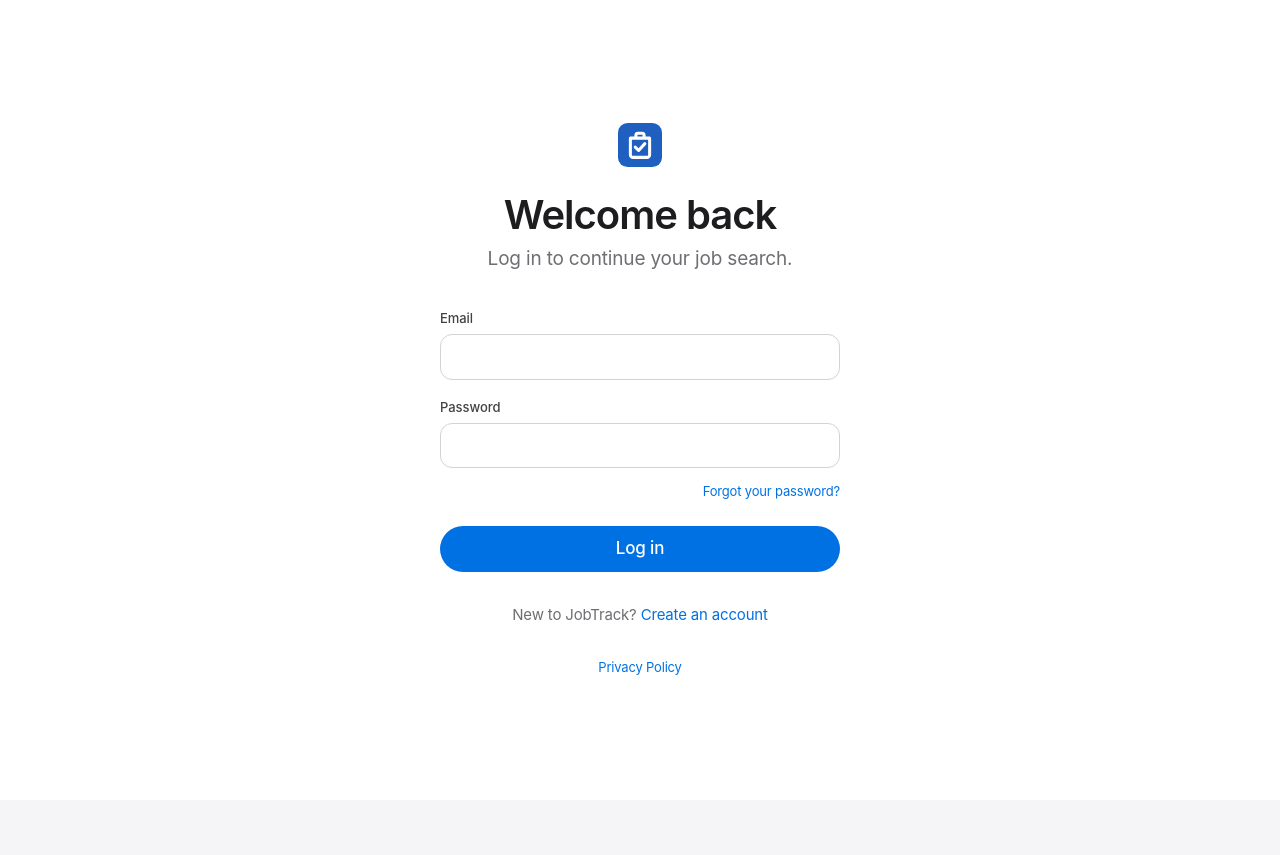
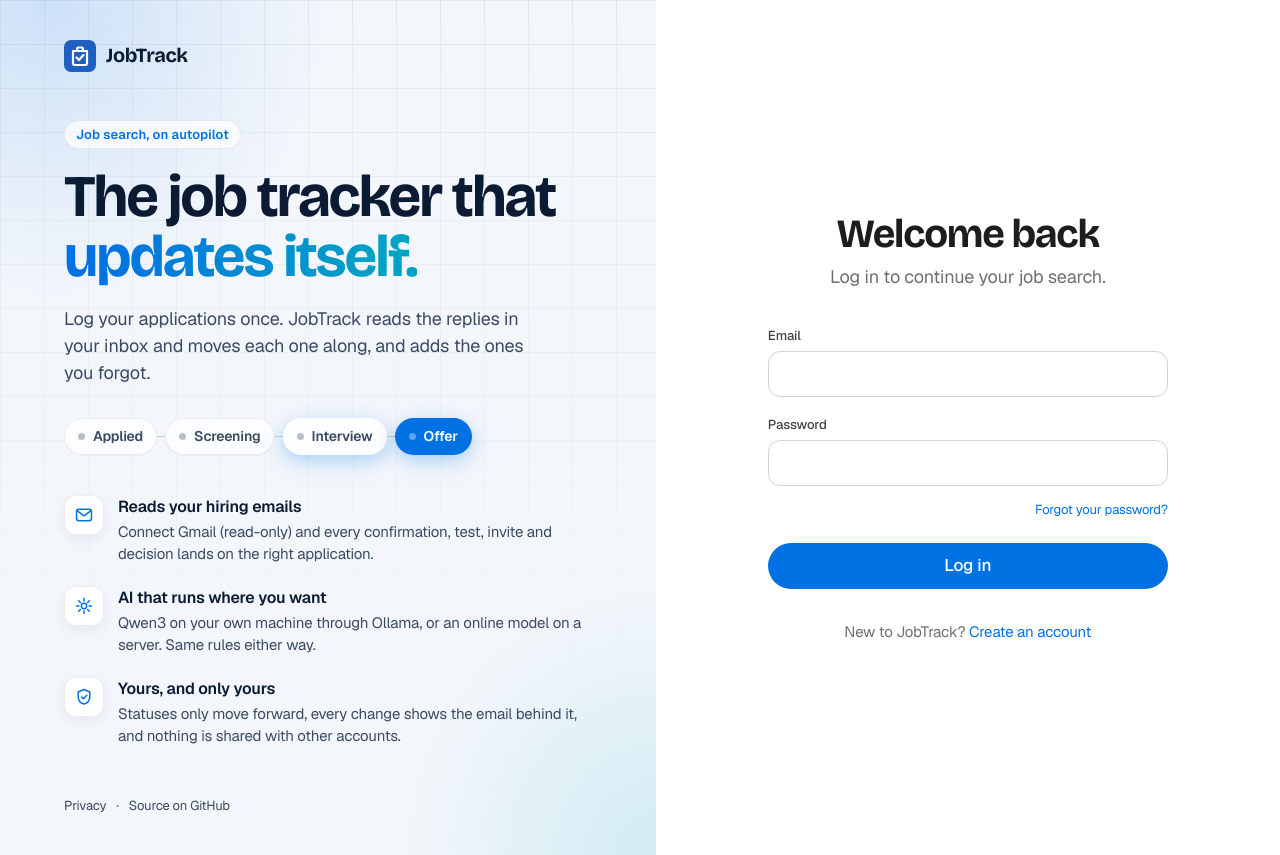
Before and after one commit to CodeByFarah/jobtracker, a React (Vite) app in the folder frontend/: page /login in a window 1280 px wide. Before the commit the page ends 800 px from the top, so only its background shows below. Built offline with nearby package versions, Linux system fonts and the light colour scheme; no server answers.

Commit message:
New sign-in screens: what JobTrack does beside the form, and new fonts

```diff
--- a/frontend/index.html
+++ b/frontend/index.html
@@ -8,11 +8,17 @@
     <meta name="color-scheme" content="light" />
     <meta name="theme-color" content="#f5f5f7" />
     <title>JobTrack</title>
-    <meta name="description" content="Track job applications, interviews and follow-ups in one place." />
-    <!-- Apple devices use SF Pro (the system font); everyone else gets Inter, its closest open relative. -->
+    <meta
+      name="description"
+      content="JobTrack is a job application tracker that reads your hiring emails (Gmail, read-only) and keeps every application's status up to date with AI that can run on your own computer."
+    />
+    <!-- Geist for text, Bricolage Grotesque for headlines (see --font / --font-display in index.css). -->
     <link rel="preconnect" href="https://fonts.googleapis.com" />
     <link rel="preconnect" href="https://fonts.gstatic.com" crossorigin />
-    <link href="https://fonts.googleapis.com/css2?family=Inter:opsz,wght@14..32,400..700&display=swap" rel="stylesheet" />
+    <link
+      href="https://fonts.googleapis.com/css2?family=Bricolage+Grotesque:opsz,wght@12..96,500..800&family=Geist:wght@400..700&display=swap"
+      rel="stylesheet"
+    />
   </head>
   <body>
     <div id="root"></div>
--- a/frontend/src/index.css
+++ b/frontend/src/index.css
@@ -6,11 +6,11 @@
 
 :root {
   color-scheme: light;
-  /* SF Pro on Apple devices, Inter (its closest open relative) everywhere else. */
-  --font: -apple-system, BlinkMacSystemFont, 'SF Pro Text', 'Inter', 'Segoe UI Variable Text', 'Segoe UI',
-    'Helvetica Neue', Helvetica, Arial, sans-serif;
-  --font-display: -apple-system, BlinkMacSystemFont, 'SF Pro Display', 'Inter', 'Segoe UI Variable Display',
-    'Segoe UI', 'Helvetica Neue', Helvetica, Arial, sans-serif;
+  /* Geist for reading; Bricolage Grotesque, a little more characterful, for headlines and numbers. */
+  --font: 'Geist', -apple-system, BlinkMacSystemFont, 'Segoe UI Variable Text', 'Segoe UI', 'Helvetica Neue',
+    Arial, sans-serif;
+  --font-display: 'Bricolage Grotesque', 'Geist', -apple-system, BlinkMacSystemFont, 'Segoe UI Variable Display',
+    'Segoe UI', 'Helvetica Neue', Arial, sans-serif;
 
   --bg: #f5f5f7;
   --surface: #ffffff;
@@ -621,18 +621,121 @@ a.app-row:hover::before, a.app-row:hover + .app-row::before { opacity: 0; }
 }
 
 /* ---------- Auth pages ---------- */
+/* Sign-in screens: the story panel (what JobTrack is) beside the form. */
 .auth-page {
-  min-height: 100vh; display: grid; place-items: center; padding: 48px 20px;
+  --story-ink: #0b1b33;
+  --story-ink-2: #3b4a63;
+  min-height: 100vh; display: grid; grid-template-columns: minmax(0, 1.05fr) minmax(0, 1fr);
   background: var(--surface);
 }
-.auth-card { width: 100%; max-width: 400px; display: grid; gap: 8px; text-align: center; animation: rise 0.6s var(--ease) both; }
+.auth-story {
+  position: relative; overflow: hidden; isolation: isolate;
+  display: flex; flex-direction: column; justify-content: space-between; gap: 48px;
+  padding: 40px clamp(32px, 5vw, 72px);
+  color: var(--story-ink);
+  background:
+    radial-gradient(60% 50% at 8% 0%, rgb(0 113 227 / 16%), transparent 70%),
+    radial-gradient(55% 45% at 100% 100%, rgb(0 170 200 / 14%), transparent 70%),
+    #f3f6fb;
+}
+/* A faint grid, fading out towards the bottom, gives the panel depth without noise. */
+.auth-story::before {
+  content: ''; position: absolute; inset: 0; z-index: -1;
+  background-image:
+    linear-gradient(rgb(11 27 51 / 6%) 1px, transparent 1px),
+    linear-gradient(90deg, rgb(11 27 51 / 6%) 1px, transparent 1px);
+  background-size: 44px 44px;
+  mask-image: linear-gradient(180deg, #000 0%, transparent 85%);
+}
+.auth-brand { display: flex; align-items: center; gap: 10px; font-family: var(--font-display); font-weight: 700; font-size: 20px; letter-spacing: -0.02em; }
+.auth-pitch { max-width: 520px; }
+.auth-eyebrow {
+  display: inline-block; margin-bottom: 18px; padding: 5px 12px; border-radius: 999px;
+  background: rgb(255 255 255 / 70%); box-shadow: inset 0 0 0 1px rgb(11 27 51 / 8%);
+  color: var(--accent); font-size: 13px; font-weight: 600; letter-spacing: 0.01em;
+  animation: rise 0.6s var(--ease) both;
+}
+.auth-headline {
+  font-size: clamp(40px, 4.6vw, 62px); line-height: 1.02; font-weight: 700; letter-spacing: -0.035em;
+  color: var(--story-ink); animation: rise 0.6s 0.05s var(--ease) both;
+}
+.auth-headline em {
+  font-style: normal;
+  background: linear-gradient(100deg, #0071e3 10%, #00a3c4 90%);
+  -webkit-background-clip: text; background-clip: text; color: transparent;
+}
+.auth-lede {
+  margin-top: 18px; max-width: 460px; color: var(--story-ink-2); font-size: 18px; line-height: 1.5;
+  animation: rise 0.6s 0.1s var(--ease) both;
+}
+
+/* The stages light up one after another, on a loop: the idea of the app in one glance. */
+.auth-pipeline {
+  list-style: none; margin: 32px 0 0; padding: 0; display: flex; flex-wrap: wrap; gap: 8px;
+  animation: rise 0.6s 0.15s var(--ease) both;
+}
+.auth-pipeline li {
+  position: relative; display: inline-flex; align-items: center; gap: 8px;
+  padding: 8px 14px; border-radius: 999px; font-size: 14px; font-weight: 600;
+  background: rgb(255 255 255 / 75%); color: var(--story-ink-2);
+  box-shadow: inset 0 0 0 1px rgb(11 27 51 / 8%), 0 1px 2px rgb(11 27 51 / 4%);
+  animation: stage-on 6s calc(var(--i) * 1.5s) infinite;
+}
+.auth-pipeline li:not(:last-child)::after {
+  content: ''; position: absolute; right: -8px; top: 50%; width: 8px; height: 1px; background: rgb(11 27 51 / 18%);
+}
+.auth-pipeline-dot { width: 7px; height: 7px; border-radius: 50%; background: currentColor; opacity: 0.35; }
+@keyframes stage-on {
+  /* Each stage is lit for a quarter of the loop, so exactly one glows at a time. */
+  0%, 25%, 100% { background: rgb(255 255 255 / 75%); color: var(--story-ink-2); }
+  4%, 21% { background: var(--accent); color: #fff; box-shadow: 0 6px 20px rgb(0 113 227 / 30%); }
+}
+
+.auth-points { list-style: none; margin: 40px 0 0; padding: 0; display: grid; gap: 20px; }
+.auth-points li {
+  display: grid; grid-template-columns: 40px 1fr; gap: 14px; align-items: start;
+  color: var(--story-ink-2); font-size: 15px; line-height: 1.5;
+  animation: rise 0.6s calc(0.25s + var(--i) * 0.08s) var(--ease) both;
+}
+.auth-points strong { display: block; color: var(--story-ink); font-size: 16px; font-weight: 600; margin-bottom: 2px; }
+.auth-point-icon {
+  width: 40px; height: 40px; border-radius: 12px; display: grid; place-items: center;
+  background: #fff; box-shadow: inset 0 0 0 1px rgb(11 27 51 / 8%), 0 4px 14px rgb(11 27 51 / 6%);
+  color: var(--accent);
+}
+.auth-point-icon svg { width: 20px; height: 20px; fill: none; stroke: currentColor; stroke-width: 1.8; stroke-linecap: round; stroke-linejoin: round; }
+.auth-story-footer { display: flex; gap: 10px; color: var(--story-ink-2); font-size: 13px; }
+.auth-story-footer a { color: inherit; }
+.auth-story-footer a:hover { color: var(--accent); }
+
+.auth-main { display: grid; place-items: center; padding: 48px 24px; background: var(--surface); }
+.auth-card { width: 100%; max-width: 400px; display: grid; gap: 8px; text-align: center; animation: rise 0.6s 0.1s var(--ease) both; }
 .auth-logo { margin: 0 auto 18px; }
-.auth-card h1 { font-size: 40px; }
-.auth-subtitle { color: var(--text-3); font-size: 19px; }
+.auth-card h1 { font-size: 40px; font-weight: 700; letter-spacing: -0.03em; }
+.auth-subtitle { color: var(--text-3); font-size: 18px; line-height: 1.45; }
 .auth-card .form { margin-top: 28px; text-align: left; }
 .auth-card .form .button { width: 100%; min-height: 46px; font-size: 17px; margin-top: 6px; }
 .auth-switch { margin-top: 24px; text-align: center; color: var(--text-3); font-size: 15px; }
+.auth-legal { margin-top: 28px; font-size: 13px; color: var(--text-3); }
+.auth-legal a { color: inherit; }
 .auth-page .field input { background: var(--surface); }
+
+/* Tablets and phones: the form first, then a shorter story underneath. */
+@media (max-width: 900px) {
+  .auth-page { grid-template-columns: 1fr; }
+  .auth-main { order: -1; padding: 40px 16px 32px; }
+  .auth-story { padding: 40px 20px 32px; gap: 32px; }
+  .auth-brand { display: none; }
+  .auth-headline { font-size: 36px; }
+  .auth-lede { font-size: 16px; }
+}
+@media (min-width: 901px) {
+  /* The story panel already shows the brand and the privacy link. */
+  .auth-logo, .auth-legal { display: none; }
+}
+@media (prefers-reduced-motion: reduce) {
+  .auth-pipeline li { animation: none; }
+}
 
 /* ---------- AI: job links, Gmail tracking ---------- */
 .detail-title { flex-wrap: wrap; }
--- a/frontend/src/pages/AuthLayout.tsx
+++ b/frontend/src/pages/AuthLayout.tsx
@@ -1,18 +1,103 @@
-import type { ReactNode } from 'react'
+import type { CSSProperties, ReactNode } from 'react'
 
-/** Login and registration: a large centred headline and a single form, nothing else. */
+const STAGES = ['Applied', 'Screening', 'Interview', 'Offer']
+
+const POINTS: { title: string; text: string; icon: ReactNode }[] = [
+  {
+    title: 'Reads your hiring emails',
+    text: 'Connect Gmail (read-only) and every confirmation, test, invite and decision lands on the right application.',
+    icon: (
+      <svg viewBox="0 0 24 24" aria-hidden="true">
+        <rect x="3" y="5" width="18" height="14" rx="3" />
+        <path d="m4 7 8 6 8-6" />
+      </svg>
+    ),
+  },
+  {
+    title: 'AI that runs where you want',
+    text: 'Qwen3 on your own machine through Ollama, or an online model on a server. Same rules either way.',
+    icon: (
+      <svg viewBox="0 0 24 24" aria-hidden="true">
+        <path d="M12 3v3M12 18v3M3 12h3M18 12h3M5.6 5.6l2.1 2.1M16.3 16.3l2.1 2.1M5.6 18.4l2.1-2.1M16.3 7.7l2.1-2.1" />
+        <circle cx="12" cy="12" r="3.2" />
+      </svg>
+    ),
+  },
+  {
+    title: 'Yours, and only yours',
+    text: 'Statuses only move forward, every change shows the email behind it, and nothing is shared with other accounts.',
+    icon: (
+      <svg viewBox="0 0 24 24" aria-hidden="true">
+        <path d="M12 3 5 6v5c0 4.4 3 8.3 7 9.5 4-1.2 7-5.1 7-9.5V6z" />
+        <path d="m9 12 2.2 2.2L15.5 10" />
+      </svg>
+    ),
+  },
+]
+
+/** Sign-in screens: what JobTrack is on the left, the form on the right (stacked on phones). */
 export function AuthLayout({ title, subtitle, children }: { title: string; subtitle: string; children: ReactNode }) {
+  const base = import.meta.env.BASE_URL
   return (
     <div className="auth-page">
+      <aside className="auth-story" aria-label="About JobTrack">
+        <div className="auth-brand">
+          <img src={`${base}favicon.svg`} alt="" width={32} height={32} />
+          <span>JobTrack</span>
+        </div>
+
+        <div className="auth-pitch">
+          <p className="auth-eyebrow">Job search, on autopilot</p>
+          <h2 className="auth-headline">
+            The job tracker that <em>updates itself.</em>
+          </h2>
+          <p className="auth-lede">
+            Log your applications once. JobTrack reads the replies in your inbox and moves each one along, and adds
+            the ones you forgot.
+          </p>
+
+          <ol className="auth-pipeline" aria-label="Application stages">
+            {STAGES.map((stage, i) => (
+              <li key={stage} style={{ '--i': i } as CSSProperties}>
+                <span className="auth-pipeline-dot" aria-hidden="true" />
+                {stage}
+              </li>
+            ))}
+          </ol>
+
+          <ul className="auth-points">
+            {POINTS.map((point, i) => (
+              <li key={point.title} style={{ '--i': i } as CSSProperties}>
+                <span className="auth-point-icon">{point.icon}</span>
+                <span>
+                  <strong>{point.title}</strong>
+                  {point.text}
+                </span>
+              </li>
+            ))}
+          </ul>
+        </div>
+
+        <footer className="auth-story-footer">
+          <a href={`${base}privacy.html`}>Privacy</a>
+          <span aria-hidden="true">·</span>
+          <a href="https://github.com/CodeByFarah/jobtracker" target="_blank" rel="noreferrer">
+            Source on GitHub
+          </a>
+        </footer>
+      </aside>
+
+      <main className="auth-main">
         <div className="auth-card">
-        <img className="auth-logo" src={`${import.meta.env.BASE_URL}favicon.svg`} alt="JobTrack" width={44} height={44} />
+          <img className="auth-logo" src={`${base}favicon.svg`} alt="JobTrack" width={44} height={44} />
           <h1>{title}</h1>
           <p className="auth-subtitle">{subtitle}</p>
           {children}
-        <p className="auth-subtitle" style={{ marginTop: 24, fontSize: 13 }}>
-          <a href={`${import.meta.env.BASE_URL}privacy.html`}>Privacy Policy</a>
+          <p className="auth-legal">
+            <a href={`${base}privacy.html`}>Privacy Policy</a>
           </p>
         </div>
+      </main>
     </div>
   )
 }
```
Lines whose indentation alone changed are shown as unchanged.
